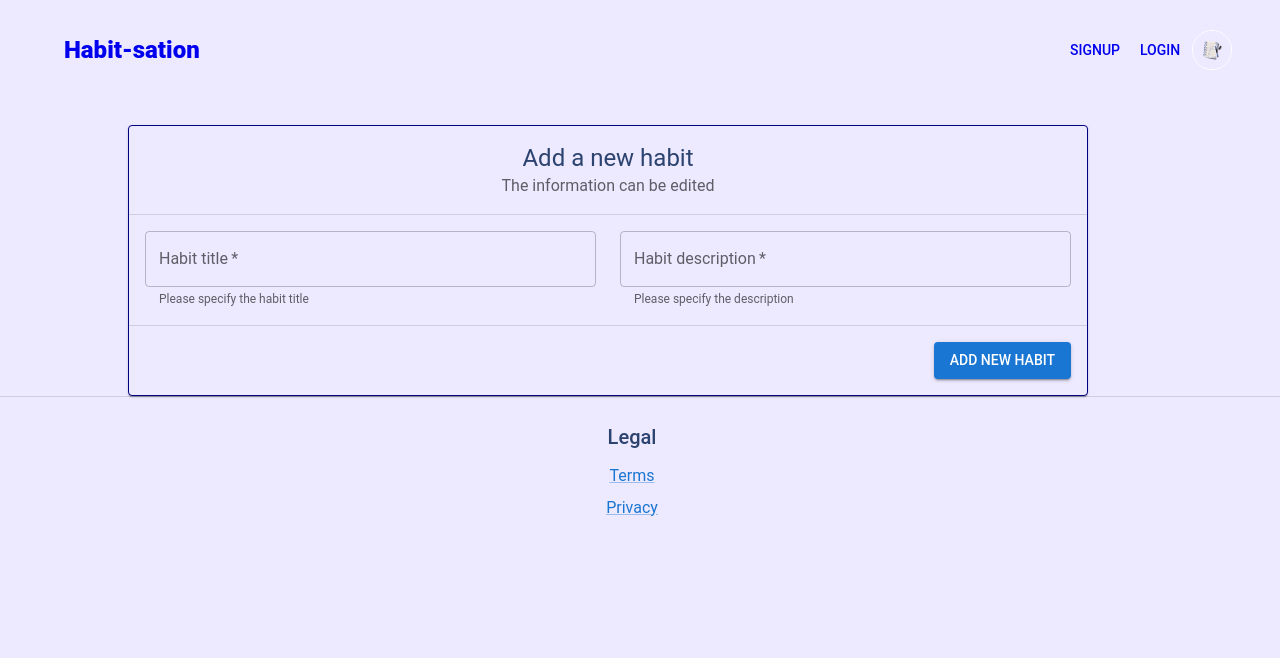
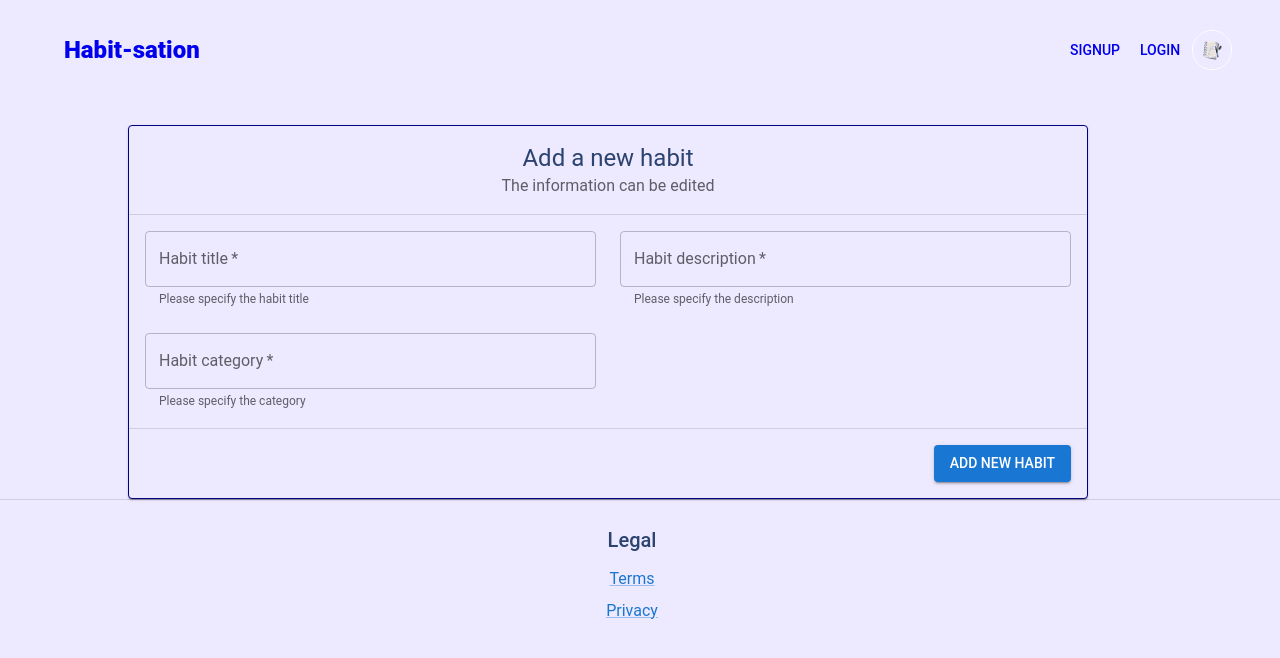
Before and after one commit to vmaineng/Habit-2023, a React (Create React App) app in the folder client/: page /new in a window 1280 px wide. Shown: the top 658 px of the page. Built offline with nearby package versions, Linux system fonts and the light colour scheme.

Commit message:
added in category

```diff
--- a/client/src/components/HabitDetails.js
+++ b/client/src/components/HabitDetails.js
@@ -67,6 +67,7 @@ function HabitDetails({ habit, deleteHabit, updateHabit }) {
               <TableRow>
                 <TableCell>Name</TableCell>
                 <TableCell>Description</TableCell>
+                <TableCell>Category</TableCell>
                 <TableCell sortDirection="desc">
                   <Tooltip enterDelay={300} title="Sort">
                     <TableSortLabel active direction="asc">
@@ -74,7 +75,7 @@ function HabitDetails({ habit, deleteHabit, updateHabit }) {
                     </TableSortLabel>
                   </Tooltip>
                 </TableCell>
-                <TableCell>Status</TableCell>
+                {/* <TableCell>Status</TableCell> */}
               </TableRow>
             </TableHead>
 
@@ -82,6 +83,7 @@ function HabitDetails({ habit, deleteHabit, updateHabit }) {
               <TableRow hover key={habit.id}>
                 <TableCell>{habit.title}</TableCell>
                 <TableCell>{habit.description}</TableCell>
+                <TableCell>{habit.category}</TableCell>
                 {/* <TableCell>
                   {format(order.
                     createdAt, 'dd/MM/yyyy')}
--- a/client/src/components/HabitForm.js
+++ b/client/src/components/HabitForm.js
@@ -16,13 +16,14 @@ import {
 function HabitForm() {
   const [title, setTitle] = useState("");
   const [description, setDescription] = useState("");
+  const [category, setCategory] = useState("");
   const [error, setError] = useState(null);
   const navigate = useNavigate();
 
   const handleSubmit = async (e) => {
     e.preventDefault();
 
-    const habit = { title, description };
+    const habit = { title, description, category };
 
     const response = await fetch("/api/habits", {
       method: "POST",
@@ -39,6 +40,7 @@ function HabitForm() {
     if (response.ok) {
       setTitle("");
       setDescription("");
+      setCategory("");
       setError(null);
       console.log("new habit added");
       navigate("/home");
@@ -89,6 +91,18 @@ function HabitForm() {
                   variant="outlined"
                 />
               </Grid>
+              <Grid item md={6} xs={12}>
+                <TextField
+                  fullWidth
+                  helperText="Please specify the category"
+                  label="Habit category"
+                  name="category"
+                  onChange={(e) => setCategory(e.target.value)}
+                  required
+                  value={category}
+                  variant="outlined"
+                />
+              </Grid>
             </Grid>
           </CardContent>
           <Divider />
```
Also changed, not shown: 2 other files (tests, documents, lock files or other folders).
